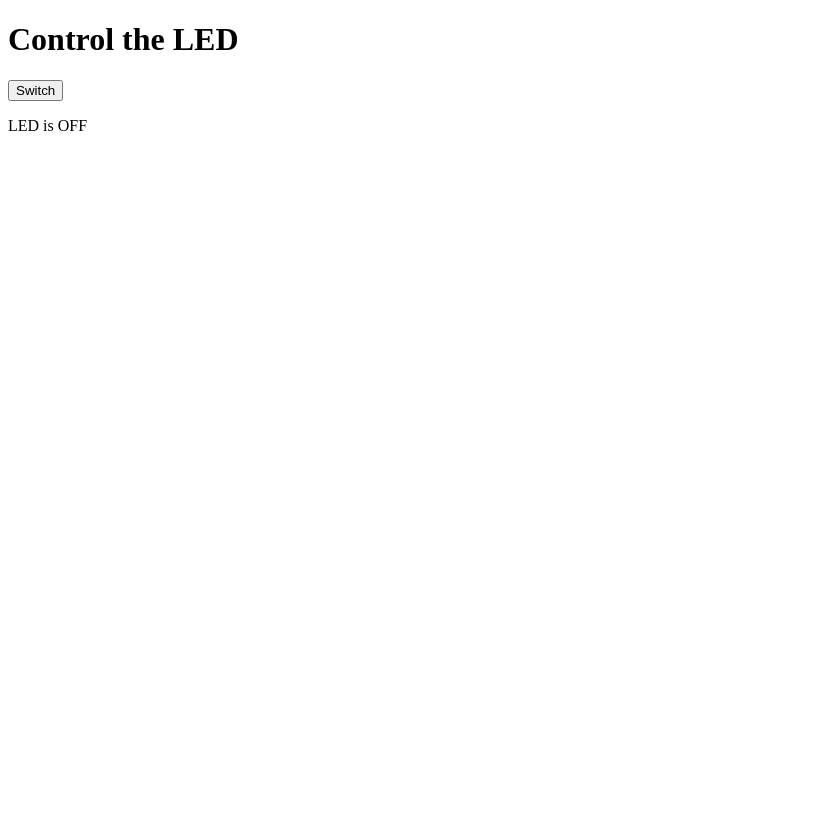
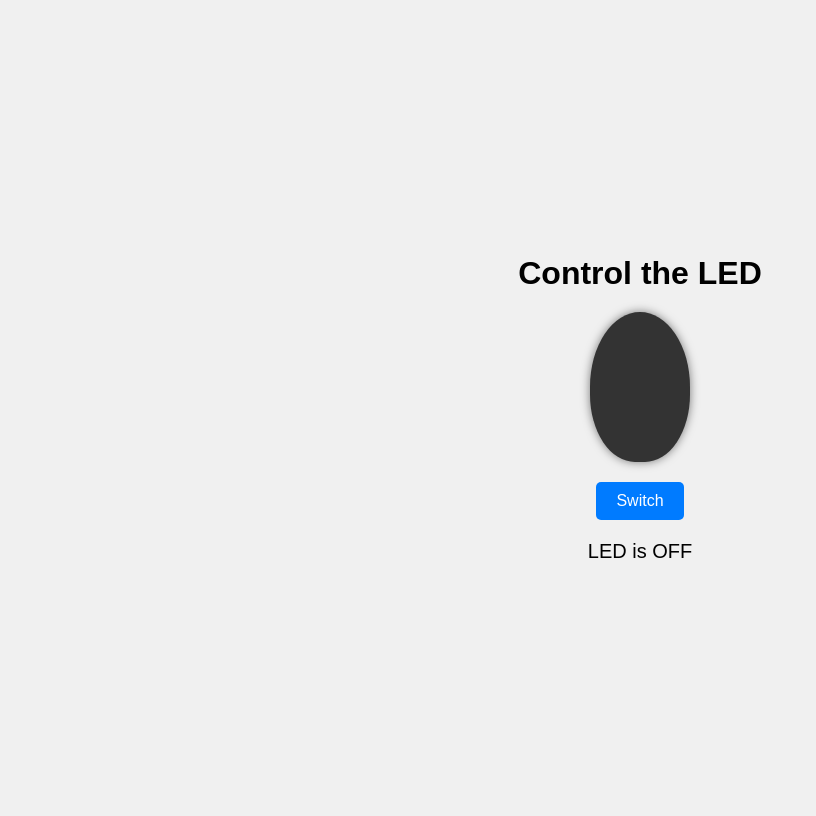
Before and after one commit to Ahhhhjay/IotProject, a Flask app: page / in a window 1280 px wide. Shown: the whole page, without its empty margins (0-816 px from the left). Before the commit the page ends 131 px from the top, so only its background shows below. Run offline with Flask 3, Linux system fonts and the light colour scheme.

Commit message:
CSS implemented for lightbulb

```diff
--- /dev/null
+++ b/templates/index.css
@@ -0,0 +1,47 @@
+body {
+    display: flex;
+    flex-direction: column;
+    align-items: center;
+    justify-content: center;
+    height: 100vh;
+    background-color: #f0f0f0;
+    font-family: Arial, sans-serif;
+}
+
+h1 {
+    margin-bottom: 20px;
+}
+
+.lightbulb {
+    width: 100px;
+    height: 150px;
+    background-color: #333;
+    border-radius: 50% 50% 45% 45%;
+    margin-bottom: 20px;
+    position: relative;
+    box-shadow: 0 0 10px rgba(0, 0, 0, 0.5);
+}
+
+.lightbulb.on {
+    background-color: yellow;
+    box-shadow: 0 0 50px yellow;
+}
+
+button {
+    padding: 10px 20px;
+    font-size: 16px;
+    cursor: pointer;
+    background-color: #007BFF;
+    color: white;
+    border: none;
+    border-radius: 5px;
+}
+
+button:hover {
+    background-color: #0056b3;
+}
+
+#demo {
+    font-size: 20px;
+    margin-top: 20px;
+}
--- a/templates/index.html
+++ b/templates/index.html
@@ -3,15 +3,18 @@
 <head>
     <meta charset="UTF-8">
     <meta name="viewport" content="width=device-width, initial-scale=1.0">
+    <link rel="stylesheet" href="index.css">
     <title>LED Control</title>
 </head>
 <body>
     <h1>Control the LED</h1>
+    <div class="lightbulb" id="lightbulb"></div>
     <button id="mySwitch" value="0">Switch</button>
     <p id="demo">LED is OFF</p>
 
     <script>
         const mySwitch = document.getElementById("mySwitch");
+        const lightbulb = document.getElementById("lightbulb");
         let switchState = 0;
 
         mySwitch.addEventListener("click", function() {
@@ -20,6 +23,12 @@
 
 
             document.getElementById("demo").innerHTML = switchState === 1 ? 'LED is ON' : 'LED is OFF';
+
+            if (switchState === 1) {
+                lightbulb.classList.add("on");
+            } else {
+                lightbulb.classList.remove("on");
+            }
 
                 fetch('/toggle', {
                 method: 'POST',
```
